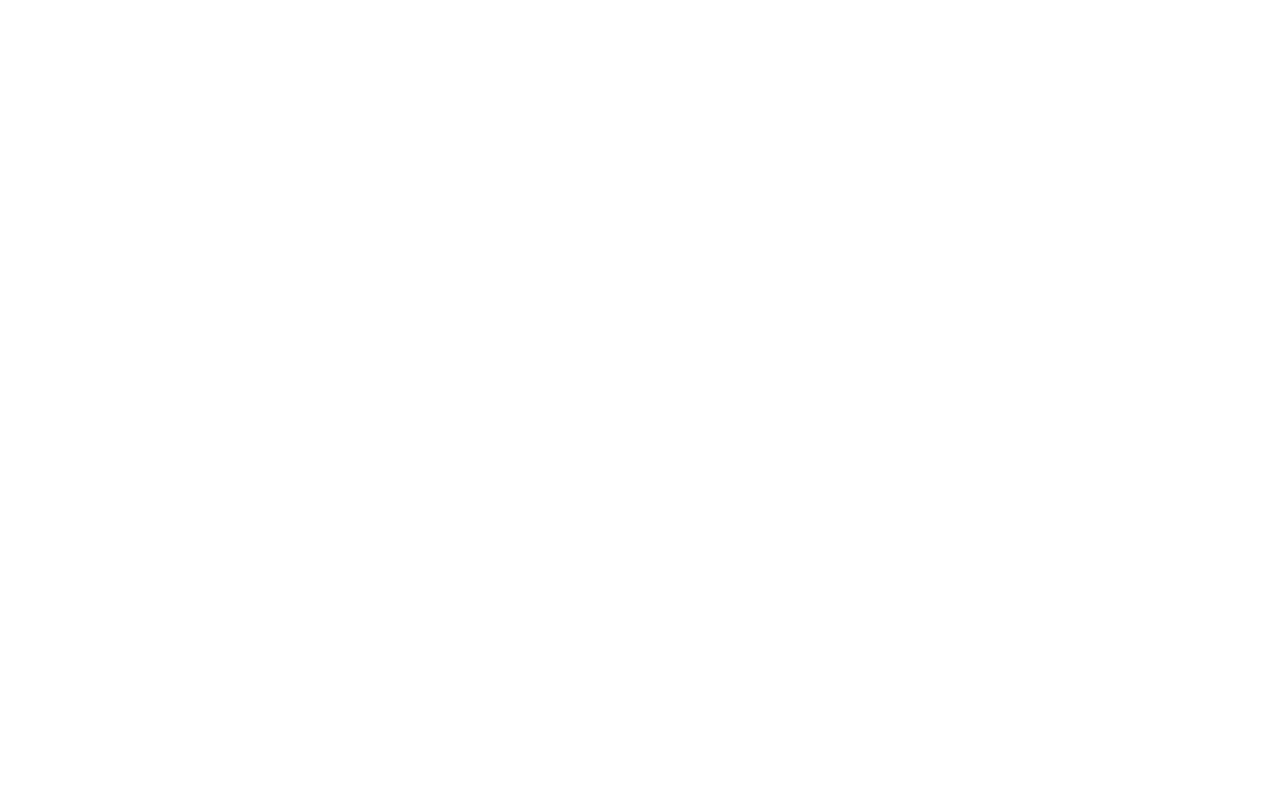
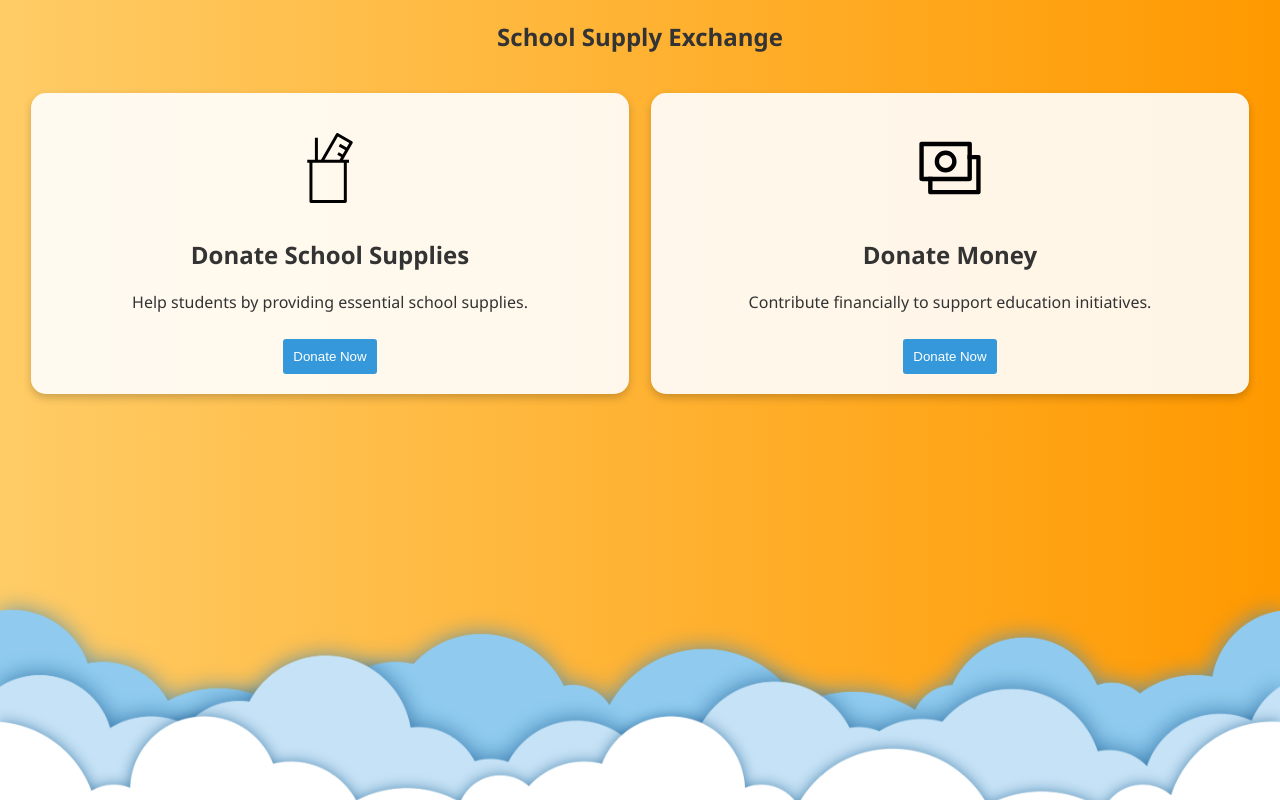
Before and after one commit to OX-S/HappyHacksIV, a Flask app: page /home in a window 1280 px wide. Before the commit the page is empty. Run offline with Flask 3, Linux system fonts and the light colour scheme.

Commit message:
added home choice page

```diff
--- /dev/null
+++ b/static/styles/home.css
@@ -0,0 +1,76 @@
+body {
+    margin: 0;
+    font-family: 'Segoe UI', Tahoma, Geneva, Verdana, sans-serif;
+    background: linear-gradient(to right, #ffcc66, #ff9900);
+    color: #333;
+}
+
+.exchange-container {
+    display: flex;
+    justify-content: center;
+    align-items: center;
+    text-align: center;
+    padding: 20px;
+}
+
+.logo img {
+    max-width: 100px;
+    height: auto;
+    margin-right: 10px;
+}
+
+.logo h1 {
+    margin: 0;
+    font-size: 24px;
+}
+
+.donation-options {
+    display: flex;
+    justify-content: space-around;
+    align-items: center;
+    flex-wrap: wrap;
+    padding: 20px;
+}
+
+.donation-option {
+    width: 45%;
+    text-align: center;
+    padding: 20px;
+    background-color: rgba(255, 255, 255, 0.9);
+    border-radius: 15px;
+    box-shadow: 0 4px 8px rgba(0, 0, 0, 0.2);
+    margin-bottom: 20px;
+    position: relative;
+}
+
+.icon {
+    width: 70px;
+    height: auto;
+    margin-bottom: 10px;
+    margin-top: 20px;
+}
+
+.donate-button {
+    background-color: #3498db;
+    color: #fff;
+    padding: 10px;
+    border: none;
+    border-radius: 3px;
+    cursor: pointer;
+    margin-top: 10px;
+}
+
+.donate-button:hover {
+    background-color: #2980b9;
+}
+
+.footer-banner {
+    position: fixed;
+    bottom: -150px;
+    width: 100%;
+    text-align: center;
+}
+
+.footer-banner img {
+    max-width: 100%;
+}
--- a/static/styles/register.css
+++ b/static/styles/register.css
@@ -5,7 +5,7 @@ body {
     align-items: center;
     justify-content: center;
     height: 100vh;
-    background: linear-gradient(to right, #ffcc66, #ff9900); /* Gradient with school-themed colors */
+    background: linear-gradient(to right, #ffcc66, #ff9900);
     color: #333;
 }
 
@@ -41,8 +41,8 @@ body {
     flex: 1;
     background-color: rgba(255, 255, 255, 0.9);
     padding: 20px 20px 50px;
-    border-radius: 15px; /* Increased border-radius for rounded corners */
-    box-shadow: 0 4px 8px rgba(0, 0, 0, 0.2); /* Added drop shadow */
+    border-radius: 15px;
+    box-shadow: 0 4px 8px rgba(0, 0, 0, 0.2);
     max-width: 400px;
 
 }
--- a/templates/home.html
+++ b/templates/home.html
@@ -0,0 +1,36 @@
+<!DOCTYPE html>
+<html lang="en">
+<head>
+    <meta charset="UTF-8">
+    <meta name="viewport" content="width=device-width, initial-scale=1.0">
+    <title>School Supply Exchange - Donate</title>
+    <link rel="stylesheet" href="../static/styles/home.css">
+</head>
+<body>
+    <div class="exchange-container">
+        <div class="logo">
+            <h1>School Supply Exchange</h1>
+        </div>
+    </div>
+
+    <div class="donation-options">
+        <div class="donation-option">
+            <img class="icon" src="../static/images/school-supplies-svgrepo-com.svg" alt="School Supplies Icon">
+
+            <h2>Donate School Supplies</h2>
+            <p>Help students by providing essential school supplies.</p>
+            <button class="donate-button" onclick="location.href='school_supplies_donation.html'">Donate Now</button>
+        </div>
+        <div class="donation-option">
+            <img class="icon" src="../static/images/money-svgrepo-com.svg" alt="Money Icon">
+            <h2>Donate Money</h2>
+            <p>Contribute financially to support education initiatives.</p>
+            <button class="donate-button" onclick="location.href='money_donation.html'">Donate Now</button>
+        </div>
+    </div>
+
+    <div class="footer-banner">
+        <img src="../static/images/AdobeStock_529767356.png" alt="Cloud Banner">
+    </div>
+</body>
+</html>
```
Also changed, not shown: static/images/AdobeStock_529767356.png (added), static/images/money-svgrepo-com.svg (added), static/images/school-supplies-svgrepo-com.svg (added).
